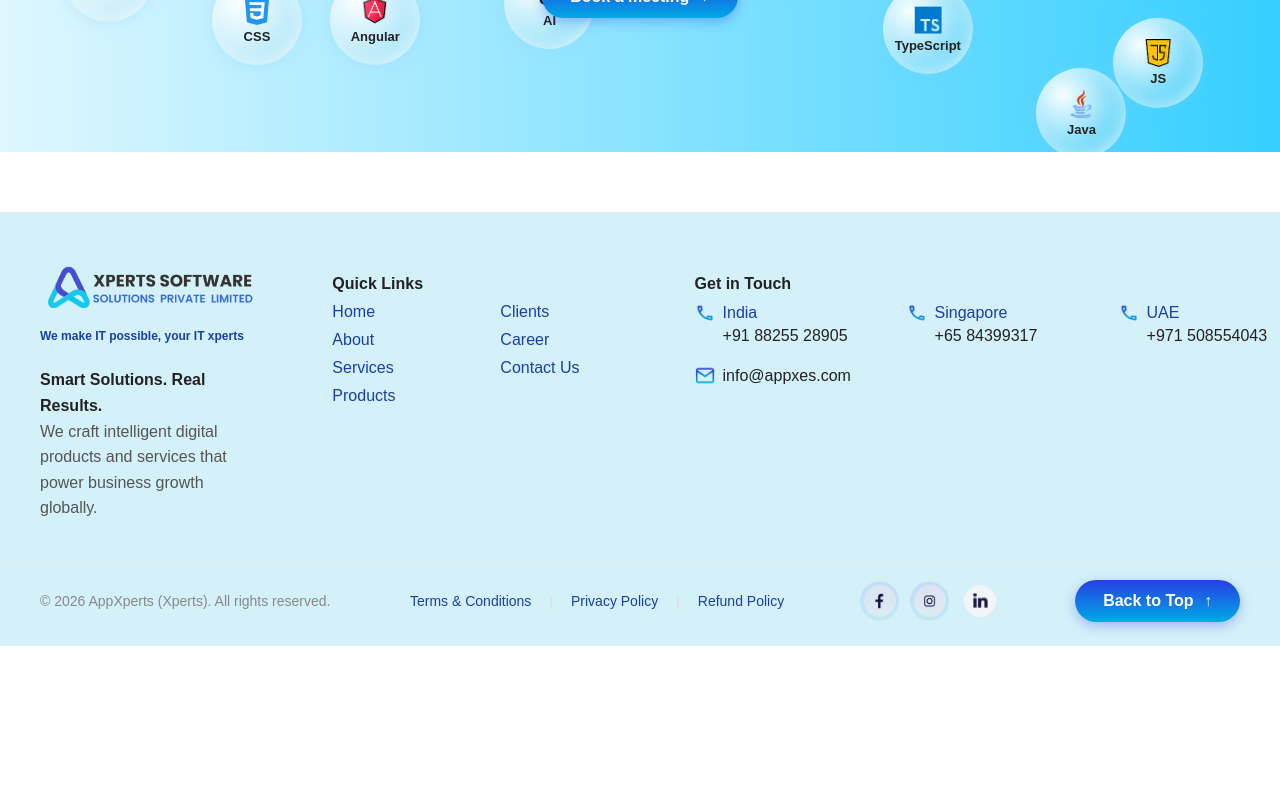
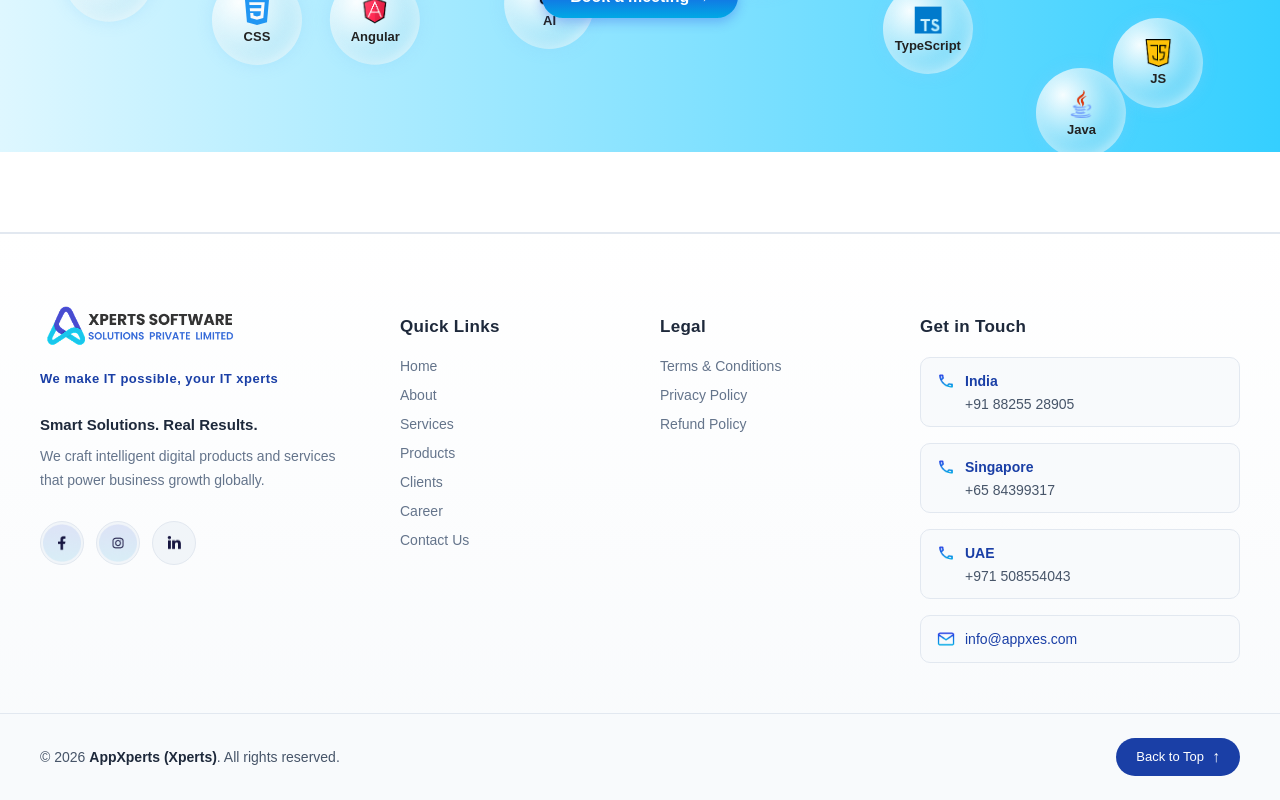
Before and after one commit to MaheswariBaskaran07/AppXperts-Website, a React (Create React App) app: page / in a window 1280 px wide. Shown: the part 2789-3589 px from the top of the page. Before the commit the page ends 3435 px from the top, so only its background shows below. Built offline with nearby package versions, Linux system fonts and the light colour scheme.

Commit message:
footer updated

```diff
--- a/src/components/Footer.js
+++ b/src/components/Footer.js
@@ -11,13 +11,13 @@ const Footer = () => {
   return (
     <footer
       style={{
-        background: " #d4f0f8ff",
-        borderTop: "1px solid #e3e8ee",
-        padding: "40px 0 0 0",
+        background: "linear-gradient(to bottom, #ffffff 0%, #f8fafc 100%)",
+        borderTop: "2px solid #e2e8f0",
+        padding: "60px 0 0 0",
         fontFamily: "Poppins, sans-serif",
-        color: "#222",
-        fontSize: 16,
-        marginTop: 60,
+        color: "#334155",
+        fontSize: 15,
+        marginTop: 80,
         width: "100%",
         boxSizing: "border-box",
         overflowX: "hidden",
@@ -31,10 +31,10 @@ const Footer = () => {
           display: "flex",
           justifyContent: "space-between",
           alignItems: "flex-start",
-          maxWidth: 1200,
+          maxWidth: 1240,
           margin: "0 auto",
-          padding: "0 40px 32px 40px",
-          borderBottom: "1px solid #e3e8ee",
+          padding: "0 40px 50px 40px",
+          gap: 60,
           flexWrap: "wrap",
         }}
       >
@@ -42,8 +42,8 @@ const Footer = () => {
         <div
           className="footer-logo-desc"
           style={{
-            flex: 1,
-            minWidth: 200,
+            flex: "1 1 300px",
+            maxWidth: 320,
             display: "flex",
             flexDirection: "column",
             alignItems: "flex-start",
@@ -55,252 +55,391 @@ const Footer = () => {
             alt="AppXperts Logo"
             style={{
               width: "auto",
-              maxWidth: 220,
+              maxWidth: 200,
               objectFit: "contain",
               display: "block",
-              marginBottom: 14,
+              marginBottom: 20,
             }}
           />
-          <div className="footer-tagline" style={{marginBottom:8}}>We make IT possible, your IT xperts</div>
+          <div
+            className="footer-tagline"
+            style={{
+              marginBottom: 12,
+              fontSize: 13,
+              fontWeight: 600,
+              color: "#1a3fa6",
+              letterSpacing: "0.5px"
+            }}
+          >
+            We make IT possible, your IT xperts
+          </div>
           <p
             style={{
-              color: "#555",
-              fontSize: 16,
-              marginBottom: 8,
+              color: "#64748b",
+              fontSize: 14,
+              marginBottom: 20,
               textAlign: "left",
-              maxWidth: 220,
-              lineHeight: 1.6,
+              lineHeight: 1.7,
               fontFamily: "Poppins, sans-serif",
             }}
           >
-            <span style={{ fontStyle: "bold",   fontSize:16, fontWeight: 600, color: "#222" }}>
+            <span style={{ fontSize: 15, fontWeight: 600, color: "#1e293b", display: "block", marginBottom: 8 }}>
               Smart Solutions. Real Results.
             </span>
-            <br />
             We craft intelligent digital products and services that power
             business growth globally.
           </p>
+
+          {/* Social Media Icons */}
+          <div style={{ display: "flex", alignItems: "center", gap: 12, marginTop: 8 }}>
+            <a
+              href="https://www.facebook.com/AppXes"
+              target="_blank"
+              rel="noopener noreferrer"
+              className="social-icon"
+              style={{
+                display: 'inline-flex',
+                alignItems: 'center',
+                justifyContent: 'center',
+                width: 42,
+                height: 42,
+                borderRadius: '50%',
+                background: '#f1f5f9',
+                transition: 'all 0.3s ease',
+                border: '1px solid #e2e8f0'
+              }}
+            >
+              <img src={fb} alt="Facebook" style={{ width: 38, height: 38 }} />
+            </a>
+            <a
+              href="https://www.instagram.com/appxperts.solutions?utm_source=ig_web_button_share_sheet&igsh=ZDNlZDc0MzIxNw=="
+              target="_blank"
+              rel="noopener noreferrer"
+              className="social-icon"
+              style={{
+                display: 'inline-flex',
+                alignItems: 'center',
+                justifyContent: 'center',
+                width: 42,
+                height: 42,
+                borderRadius: '50%',
+                background: '#f1f5f9',
+                transition: 'all 0.3s ease',
+                border: '1px solid #e2e8f0'
+              }}
+            >
+              <img src={insta} alt="Instagram" style={{ width: 38, height: 38 }} />
+            </a>
+            <a
+              href="https://www.linkedin.com/company/appxperts-enterprise-solutions/"
+              target="_blank"
+              rel="noopener noreferrer"
+              className="social-icon"
+              style={{
+                display: 'inline-flex',
+                alignItems: 'center',
+                justifyContent: 'center',
+                width: 42,
+                height: 42,
+                borderRadius: '50%',
+                background: '#f1f5f9',
+                transition: 'all 0.3s ease',
+                border: '1px solid #e2e8f0'
+              }}
+            >
+              <img src={linkedIn} alt="LinkedIn" style={{ width: 20, height: 20 }} />
+            </a>
+          </div>
         </div>
 
         {/* Center: Quick Links */}
         <div
           className="footer-quick-links"
           style={{
-            flex: 2,
-            minWidth: 320,
+            flex: "0 1 200px",
             display: "flex",
-            justifyContent: "center",
+            flexDirection: "column",
             fontFamily: "Poppins, sans-serif",
           }}
         >
-          <div>
-            <h4 style={{ fontSize:16, fontWeight: 600,fontStyle: "bold", marginBottom: 10 }}>Quick Links</h4>
-            <div style={{ display: "flex", gap: 48 }}>
+          <h4 style={{
+            fontSize: 17,
+            fontWeight: 700,
+            marginBottom: 20,
+            color: "#1e293b",
+            letterSpacing: "0.3px"
+          }}>
+            Quick Links
+          </h4>
           <ul
             style={{
               listStyle: "none",
               padding: 0,
               margin: 0,
-                  color: "#1a3fa6",
-                  fontWeight: 400,
-                  fontSize: 16,
               display: "flex",
               flexDirection: "column",
-                  gap: 10,
-                  minWidth: 120
+              gap: 12,
             }}
           >
             <li>
-                  <a href="/" style={{ color: "#1a3fa6", textDecoration: "none" }}>Home</a>
+              <a href="/" className="footer-link" style={{ color: "#64748b", textDecoration: "none", fontSize: 14, transition: "color 0.3s ease" }}>Home</a>
             </li>
             <li>
-                  <a href="/about" style={{ color: "#1a3fa6", textDecoration: "none" }}>About</a>
+              <a href="/about" className="footer-link" style={{ color: "#64748b", textDecoration: "none", fontSize: 14, transition: "color 0.3s ease" }}>About</a>
             </li>
             <li>
-                  <a href="/services" style={{ color: "#1a3fa6", textDecoration: "none" }}>Services</a>
+              <a href="/services" className="footer-link" style={{ color: "#64748b", textDecoration: "none", fontSize: 14, transition: "color 0.3s ease" }}>Services</a>
             </li>
             <li>
-                  <a href="/products" style={{ color: "#1a3fa6", textDecoration: "none" }}>Products</a>
+              <a href="/products" className="footer-link" style={{ color: "#64748b", textDecoration: "none", fontSize: 14, transition: "color 0.3s ease" }}>Products</a>
+            </li>
+            <li>
+              <a href="/clients" className="footer-link" style={{ color: "#64748b", textDecoration: "none", fontSize: 14, transition: "color 0.3s ease" }}>Clients</a>
+            </li>
+            <li>
+              <a href="/career" className="footer-link" style={{ color: "#64748b", textDecoration: "none", fontSize: 14, transition: "color 0.3s ease" }}>Career</a>
+            </li>
+            <li>
+              <a href="/contact" className="footer-link" style={{ color: "#64748b", textDecoration: "none", fontSize: 14, transition: "color 0.3s ease" }}>Contact Us</a>
             </li>
           </ul>
+        </div>
+
+        {/* Legal Links */}
+        <div
+          className="footer-legal-links"
+          style={{
+            flex: "0 1 200px",
+            display: "flex",
+            flexDirection: "column",
+            fontFamily: "Poppins, sans-serif",
+          }}
+        >
+          <h4 style={{
+            fontSize: 17,
+            fontWeight: 700,
+            marginBottom: 20,
+            color: "#1e293b",
+            letterSpacing: "0.3px"
+          }}>
+            Legal
+          </h4>
           <ul
             style={{
               listStyle: "none",
               padding: 0,
               margin: 0,
-                  color: "#1a3fa6",
-                  fontWeight: 400,
-                  fontSize: 16,
               display: "flex",
               flexDirection: "column",
-                  gap: 10,
-                  minWidth: 120
+              gap: 12,
             }}
           >
             <li>
-                  <a href="/clients" style={{ color: "#1a3fa6", textDecoration: "none" }}>Clients</a>
+              <a href="/terms" className="footer-link" style={{ color: "#64748b", textDecoration: "none", fontSize: 14, transition: "color 0.3s ease" }}>Terms & Conditions</a>
             </li>
             <li>
-                  <a href="/career" style={{ color: "#1a3fa6", textDecoration: "none" }}>Career</a>
+              <a href="/privacy" className="footer-link" style={{ color: "#64748b", textDecoration: "none", fontSize: 14, transition: "color 0.3s ease" }}>Privacy Policy</a>
             </li>
             <li>
-                  <a href="/contact" style={{ color: "#1a3fa6", textDecoration: "none" }}>Contact Us</a>
+              <a href="/refund" className="footer-link" style={{ color: "#64748b", textDecoration: "none", fontSize: 14, transition: "color 0.3s ease" }}>Refund Policy</a>
             </li>
           </ul>
         </div>
+
+        {/* Right: Get in Touch */}
+        <div className="footer-get-in-touch" style={{
+          fontFamily: "Poppins, sans-serif",
+          flex: "1 1 320px",
+          maxWidth: 380
+        }}>
+          <h4 style={{
+            fontSize: 17,
+            fontWeight: 700,
+            marginBottom: 20,
+            color: "#1e293b",
+            letterSpacing: "0.3px"
+          }}>
+            Get in Touch
+          </h4>
+
+          {/* Contact Cards */}
+          <div style={{ display: 'flex', flexDirection: 'column', gap: 16 }}>
+            {/* India */}
+            <div style={{
+              background: '#f8fafc',
+              padding: '14px 16px',
+              borderRadius: '10px',
+              border: '1px solid #e2e8f0'
+            }}>
+              <div style={{ display: 'flex', alignItems: 'center', gap: 10, marginBottom: 6 }}>
+                <img src={call} alt="call" style={{ width: 18, height: 18 }} />
+                <span style={{ fontWeight: 600, color: '#1a3fa6', fontSize: 14 }}>India</span>
+              </div>
+              <div style={{ color: '#475569', marginLeft: 28, fontSize: 14 }}>+91 88255 28905</div>
+            </div>
+
+            {/* Singapore */}
+            <div style={{
+              background: '#f8fafc',
+              padding: '14px 16px',
+              borderRadius: '10px',
+              border: '1px solid #e2e8f0'
+            }}>
+              <div style={{ display: 'flex', alignItems: 'center', gap: 10, marginBottom: 6 }}>
+                <img src={call} alt="call" style={{ width: 18, height: 18 }} />
+                <span style={{ fontWeight: 600, color: '#1a3fa6', fontSize: 14 }}>Singapore</span>
+              </div>
+              <div style={{ color: '#475569', marginLeft: 28, fontSize: 14 }}>+65 84399317</div>
+            </div>
+
+            {/* UAE */}
+            <div style={{
+              background: '#f8fafc',
+              padding: '14px 16px',
+              borderRadius: '10px',
+              border: '1px solid #e2e8f0'
+            }}>
+              <div style={{ display: 'flex', alignItems: 'center', gap: 10, marginBottom: 6 }}>
+                <img src={call} alt="call" style={{ width: 18, height: 18 }} />
+                <span style={{ fontWeight: 600, color: '#1a3fa6', fontSize: 14 }}>UAE</span>
+              </div>
+              <div style={{ color: '#475569', marginLeft: 28, fontSize: 14 }}>+971 508554043</div>
+            </div>
+
+            {/* Email */}
+            <div style={{
+              background: '#f8fafc',
+              padding: '14px 16px',
+              borderRadius: '10px',
+              border: '1px solid #e2e8f0'
+            }}>
+              <div style={{ display: 'flex', alignItems: 'center', gap: 10 }}>
+                <img src={mail} alt="mail" style={{ width: 18, height: 18 }} />
+                <a href="mailto:info@appxes.com" style={{ color: '#1a3fa6', textDecoration: 'none', fontSize: 14, fontWeight: 500 }}>
+                  info@appxes.com
+                </a>
               </div>
             </div>
-
-  {/* Right: Get in Touch - Split by Country */}
-  <div className="footer-get-in-touch" style={{ fontFamily:"Poppins, sans-serif", flex: 2.5, minWidth: 260 }}>
-          <h4 style={{ fontSize:16, fontWeight: 600, fontStyle: "bold", marginBottom: 10 }}>Get in Touch</h4>
-          <div className="footer-contact-row" style={{ display: 'flex', gap: 32, flexWrap: 'nowrap', minWidth: 540 }}>
-            {/* India */}
-            <div style={{ minWidth: 180, flex: 1 }}>
-              <div style={{ display: 'flex', alignItems: 'center', gap: 8, marginBottom: 4 }}>
-                <img src={call} alt="call" style={{ width: 20 }} />
-                <span style={{ fontWeight: 400, color: '#1a3fa6' }}>India</span>
-              </div>
-              <div style={{ color: '#222', marginBottom: 4, marginLeft: 28 }}>+91 88255 28905</div>
-              {/* <div style={{ display: 'flex', alignItems: 'flex-start', gap: 8, marginLeft: 0 }}>
-                <img src={location} alt="location" style={{ width: 20, marginTop: 2 }} />
-                <span style={{ color: '#555' }}>
-                  No 32, 2nd Floor, Swathika Flats,<br />
-                  Rukmani Nagar, Perumbakkam, Chennai - 600100
-                </span>
-              </div> */}
-            </div>
-            {/* Singapore */}
-            <div style={{ minWidth: 180, flex: 1 }}>
-              <div style={{ display: 'flex', alignItems: 'center', gap: 8, marginBottom: 4 }}>
-                <img src={call} alt="call" style={{ width: 20 }} />
-                <span style={{ fontWeight: 400, color: '#1a3fa6' }}>Singapore</span>
-              </div>
-              <div style={{  marginLeft: 28 }}>+65 84399317</div>
-            </div>
-            {/* UAE - now in same row */}
-            <div style={{ minWidth: 180, flex: 1 }}>
-              <div style={{ display: 'flex', alignItems: 'center', gap: 8, marginBottom: 4 }}>
-                <img src={call} alt="call" style={{ width: 20 }} />
-                <span style={{ fontWeight: 400, color: '#1a3fa6' }}>UAE</span>
-              </div>
-              <div style={{ marginLeft: 28 }}>+971 508554043</div>
-            </div>
-          </div>
-          {/* Common Mail */}
-          <div style={{ display: 'flex', alignItems: 'center', gap: 8, marginTop: 16 }}>
-            <img src={mail} alt="mail" style={{ width: 20 }} />
-            <span>info@appxes.com</span>
           </div>
         </div>
       </div>
 
       {/* Bottom Row */}
       <div
+        style={{
+          borderTop: '1px solid #e2e8f0',
+          background: '#f8fafc'
+        }}
+      >
+        <div
           className="footer-bottom-row"
           style={{
             display: "flex",
             alignItems: "center",
             justifyContent: "space-between",
-          maxWidth: 1200,
+            maxWidth: 1240,
             margin: "0 auto",
-          padding: "18px 40px 24px 40px",
-          fontSize: 16,
-          color: "#888",
+            padding: "24px 40px",
+            fontSize: 14,
+            color: "#64748b",
             flexWrap: "wrap",
             gap: 20,
           }}
         >
-        <div style={{fontSize:"14px"}}>© {currentYear} AppXperts (Xperts). All rights reserved.</div>
-        <div style={{ display: "flex", alignItems: "center", gap: 18, fontSize: '14px' }}>
-          <a href="/terms" style={{ color: '#1a3fa6', textDecoration: 'none' }}>Terms & Conditions</a>
-          <span style={{ color: '#ddd' }}>|</span>
-          <a href="/privacy" style={{ color: '#1a3fa6', textDecoration: 'none' }}>Privacy Policy</a>
-          <span style={{ color: '#ddd' }}>|</span>
-          <a href="/refund" style={{ color: '#1a3fa6', textDecoration: 'none' }}>Refund Policy</a>
+          <div style={{ fontSize: "14px", color: "#475569" }}>
+            © {currentYear} <span style={{ fontWeight: 600, color: "#1e293b" }}>AppXperts (Xperts)</span>. All rights reserved.
           </div>
-        <div style={{ display: "flex", alignItems: "center", gap: 18 }}>
-      <a
-  href="https://www.facebook.com/AppXes"
-  target="_blank"
-  rel="noopener noreferrer"
-  style={{ display: 'inline-flex', alignItems: 'center', justifyContent: 'center', width: 32, height: 32, borderRadius: '50%', background: '#f3f4f6' }}
->
-  <img src={fb} alt="fb" style={{ width: 40, height: 40 }} />
-</a>
 
           <a
-  href="https://www.instagram.com/appxperts.solutions?utm_source=ig_web_button_share_sheet&igsh=ZDNlZDc0MzIxNw=="
-  target="_blank"
-  rel="noopener noreferrer"
-  style={{ display: 'inline-flex', alignItems: 'center', justifyContent: 'center', width: 32, height: 32, borderRadius: '50%', background: '#f3f4f6' }}
+            href="#top"
+            className="back-to-top"
+            style={{
+              display: 'inline-flex',
+              alignItems: 'center',
+              gap: 8,
+              padding: '10px 20px',
+              background: '#1a3fa6',
+              color: 'white',
+              borderRadius: '25px',
+              textDecoration: 'none',
+              fontSize: 13,
+              fontWeight: 500,
+              transition: 'all 0.3s ease',
+              border: 'none'
+            }}
           >
-  <img src={insta} alt="insta" style={{ width: 40, height: 40 }} />
+            Back to Top <span style={{ fontSize: 16 }}>↑</span>
           </a>
-
-<a
-  href="https://www.linkedin.com/company/appxperts-enterprise-solutions/"
-  target="_blank"
-  rel="noopener noreferrer"
-  style={{ display: 'inline-flex', alignItems: 'center', justifyContent: 'center', width: 32, height: 32, borderRadius: '50%', background: '#f3f4f6' }}
->
-  <img src={linkedIn} alt="linkedin" style={{ width: 22, height: 22 }} />
-</a>
-
         </div>
-        <a
-          href="#top"
-          className="submit-button"
-        >
-          Back to Top <span style={{ fontSize: 16, marginLeft: 6 }}>↑</span>
-        </a>
       </div>
       {/* Responsive Footer Styles */}
       <style>{`
-        @media (max-width: 900px) {
+        .footer-link:hover {
+          color: #1a3fa6 !important;
+          padding-left: 4px;
+        }
+
+        .social-icon:hover {
+          background: #1a3fa6 !important;
+          transform: translateY(-4px);
+          box-shadow: 0 4px 12px rgba(26, 63, 166, 0.25);
+        }
+
+        .back-to-top:hover {
+          background: #0f2d7a !important;
+          transform: translateY(-2px);
+          box-shadow: 0 4px 12px rgba(26, 63, 166, 0.3);
+        }
+
+        @media (max-width: 1024px) {
           .footer-top-row {
-            padding: 0 18px 32px 18px;
+            gap: 40px !important;
+          }
+          .footer-logo-desc {
+            max-width: 100% !important;
+          }
+        }
+
+        @media (max-width: 768px) {
+          .footer-top-row {
+            padding: 0 20px 40px 20px !important;
+            gap: 32px !important;
           }
           .footer-bottom-row {
-            padding: 18px 18px 24px 18px;
+            padding: 20px 20px !important;
+            justify-content: center !important;
+            text-align: center;
+          }
+          .footer-logo-desc {
+            align-items: center !important;
+            text-align: center !important;
+          }
+          .footer-logo-desc p {
+            text-align: center !important;
+          }
+          .footer-quick-links,
+          .footer-legal-links {
+            flex: 1 1 45% !important;
+          }
+          .footer-get-in-touch {
+            flex: 1 1 100% !important;
+            max-width: 100% !important;
           }
         }
-        @media (max-width: 700px) {
+
+        @media (max-width: 480px) {
           .footer-top-row {
-            flex-direction: column;
-            align-items: stretch;
-            padding: 0 8px 24px 8px;
-          }
-          .footer-logo-desc {
-            align-items: center;
-            margin-bottom: 24px;
-          }
-          .footer-quick-links {
-            justify-content: flex-start;
-            margin-bottom: 24px;
-          }
-          .footer-get-in-touch {
-            margin-bottom: 24px;
-          }
-          .footer-contact-row {
-            flex-direction: column;
-            gap: 12px;
-            min-width: unset;
+            padding: 0 16px 32px 16px !important;
           }
           .footer-bottom-row {
+            padding: 16px 16px !important;
             flex-direction: column;
-            align-items: flex-start;
-            gap: 12px;
-            padding: 18px 8px 24px 8px;
+            gap: 16px !important;
           }
-          .footer-bottom-row > div:nth-child(2) {
-            flex-wrap: wrap;
+          .footer-quick-links,
+          .footer-legal-links {
+            flex: 1 1 100% !important;
           }
-        }
-        .footer-tagline {
-          color: #1a3fa6;
-          font-weight: 600;
-          font-size: 12px;
         }
       `}</style>
     </footer>
```
Lines whose indentation alone changed are shown as unchanged.
